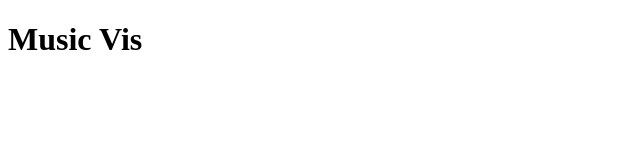
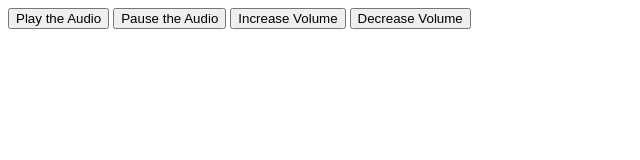
Before and after one commit to Speneki/MusicVis, a website built with webpack: page index.html in a window 1280 px wide. Shown: the whole page, without its empty margins (0-640 px from the left). Built offline with nearby package versions, Linux system fonts and the light colour scheme.

Commit message:
song and buttons work

```diff
--- a/index.html
+++ b/index.html
@@ -7,6 +7,12 @@
     <title>Music Vis</title>
 </head>
 <body>
-    <h1>Music Vis</h1>
+    <audio id="audioElement" src="/src/assets/bensound-jazzyfrenchy.mp3"></audio>
+    <div>
+        <button onclick="document.getElementById('audioElement').play()">Play the Audio</button>
+        <button onclick="document.getElementById('audioElement').pause()">Pause the Audio</button>
+        <button onclick="document.getElementById('audioElement').volume+=0.1">Increase Volume</button>
+        <button onclick="document.getElementById('audioElement').volume-=0.1">Decrease Volume</button>
+    </div>
 </body>
 </html>
```
Also changed, not shown: 2 other files.
